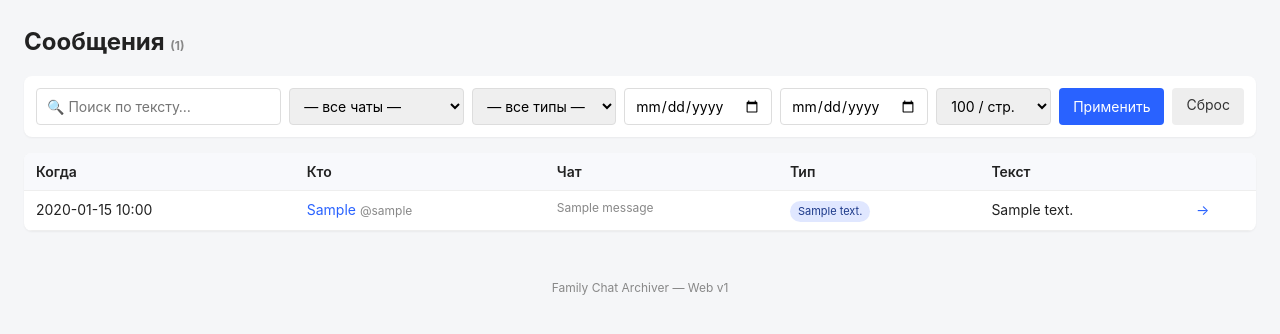
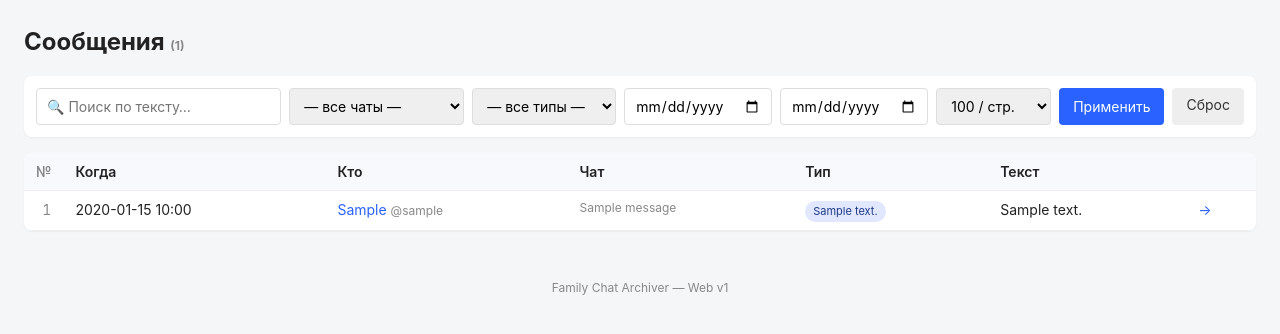
Before and after one commit to fdv-almaz/family-chat-archiver, a FastAPI app: page / in a window 1280 px wide. Shown: the part 56-390 px from the top of the page. Run offline with FastAPI, Linux system fonts and the light colour scheme; tables that the repository leaves empty hold one stand-in row (values such as "Sample post").

Commit message:
feat(web): Global row numbering across pages
Row index is computed as (page-1)*page_size + loop.index, so numbering
continues across pages instead of restarting at 1 on each.

```diff
--- a/web/static/style.css
+++ b/web/static/style.css
@@ -51,6 +51,7 @@ th, td { padding: 8px 12px; border-bottom: 1px solid #eee; text-align: left; ver
 th { background: #f8f9fc; font-weight: 600; }
 tr:hover td { background: #fafbfd; }
 .text-cell { max-width: 600px; }
+.num { text-align: right; color: #888; font-variant-numeric: tabular-nums; width: 1%; white-space: nowrap; }
 .text-cell audio { width: 100%; max-width: 360px; height: 32px; margin-top: 6px; display: block; }
 .text-cell video.thumb { max-width: 240px; max-height: 180px; margin-top: 6px; border-radius: 4px; display: block; }
 .text-cell img.thumb { max-width: 180px; max-height: 180px; margin-top: 6px; border-radius: 4px; display: block; }
--- a/web/templates/index.html
+++ b/web/templates/index.html
@@ -45,6 +45,7 @@
 <table class="messages">
   <thead>
     <tr>
+      <th class="num">№</th>
       <th>Когда</th>
       <th>Кто</th>
       <th>Чат</th>
@@ -56,6 +57,7 @@
   <tbody>
     {% for m in messages %}
       <tr>
+        <td class="num">{{ (page - 1) * page_size + loop.index }}</td>
         <td class="nowrap">{{ m.created_at.strftime('%Y-%m-%d %H:%M') if m.created_at else '' }}</td>
         <td>
           <a href="/?user_id={{ m.user_id }}">
```
